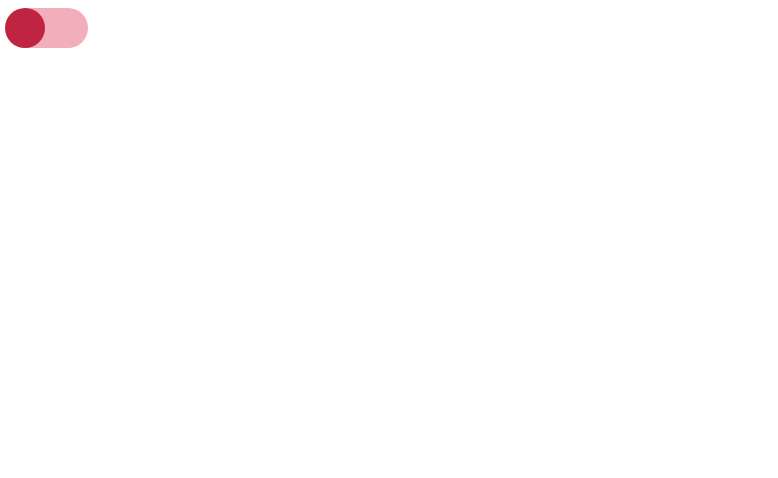
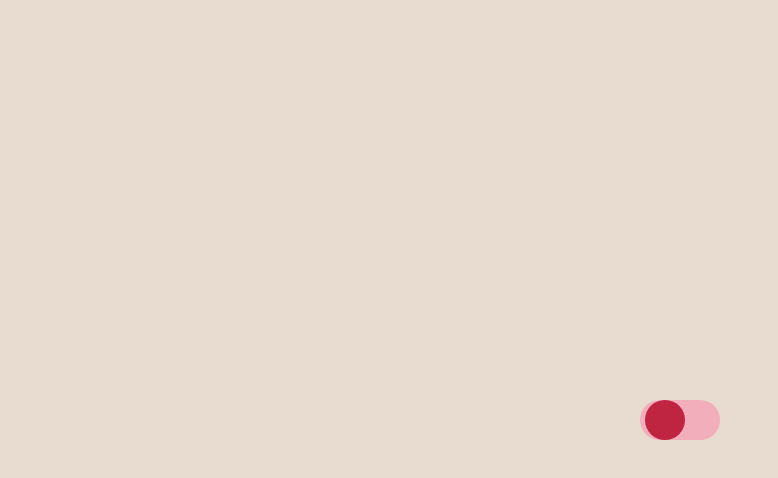
Before and after one commit to fatihhidiroglu/switch-button, a plain HTML site: page index.html in a window 1280 px wide. Shown: the whole page, without its empty margins (0-778 px from the left). Drawn offline with Linux system fonts and the light colour scheme.

Commit message:
Update index.html

```diff
--- a/index.html
+++ b/index.html
@@ -5,7 +5,15 @@
    <meta name="viewport" content="width=device-width, initial-scale=1.0">
    <title>Switch Button with CSS</title>
    <style>
+        body {
+            margin: 0;
+            padding: 0;
+            background: #e8dcd1;
+        }
         input {
+            position: absolute;
+            top: 50%;
+            left: 50%;
             width: 80px;
             height: 40px;
             outline: none;
```
Lines whose indentation alone changed are shown as unchanged.
